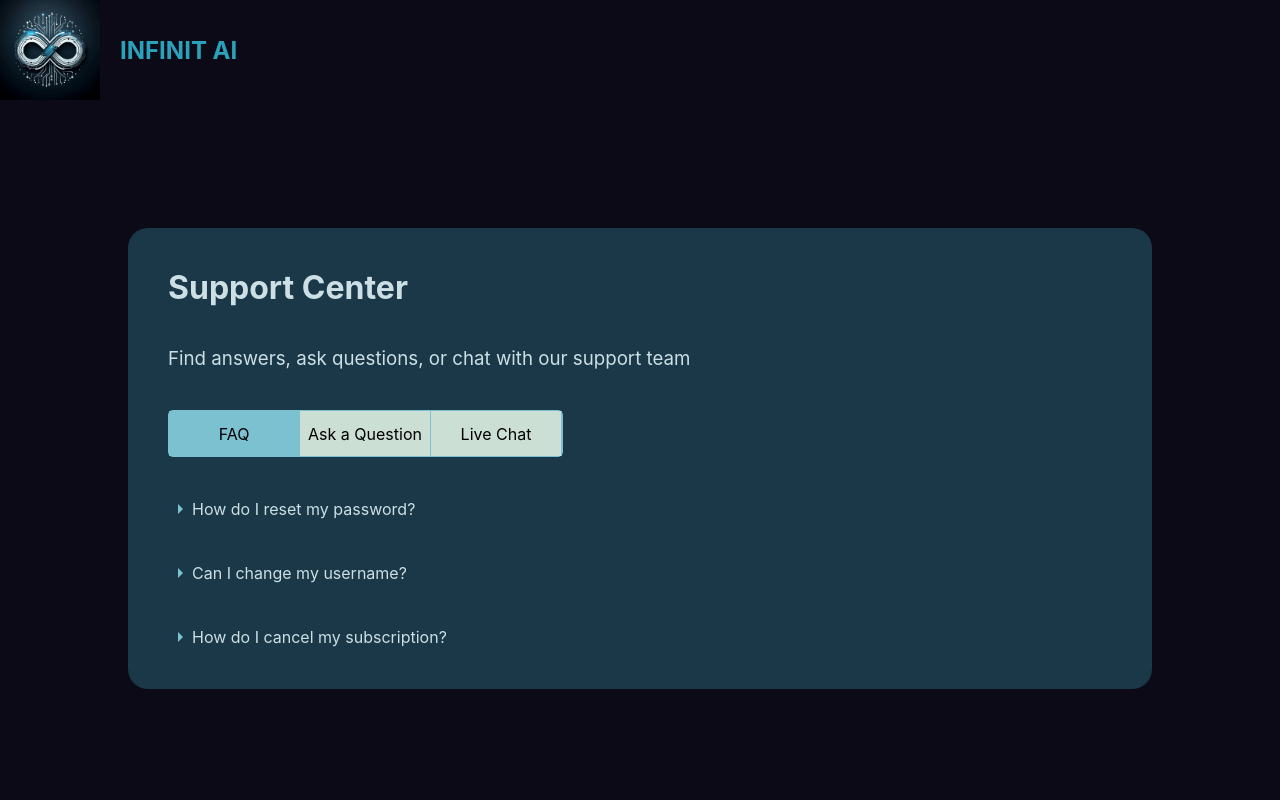
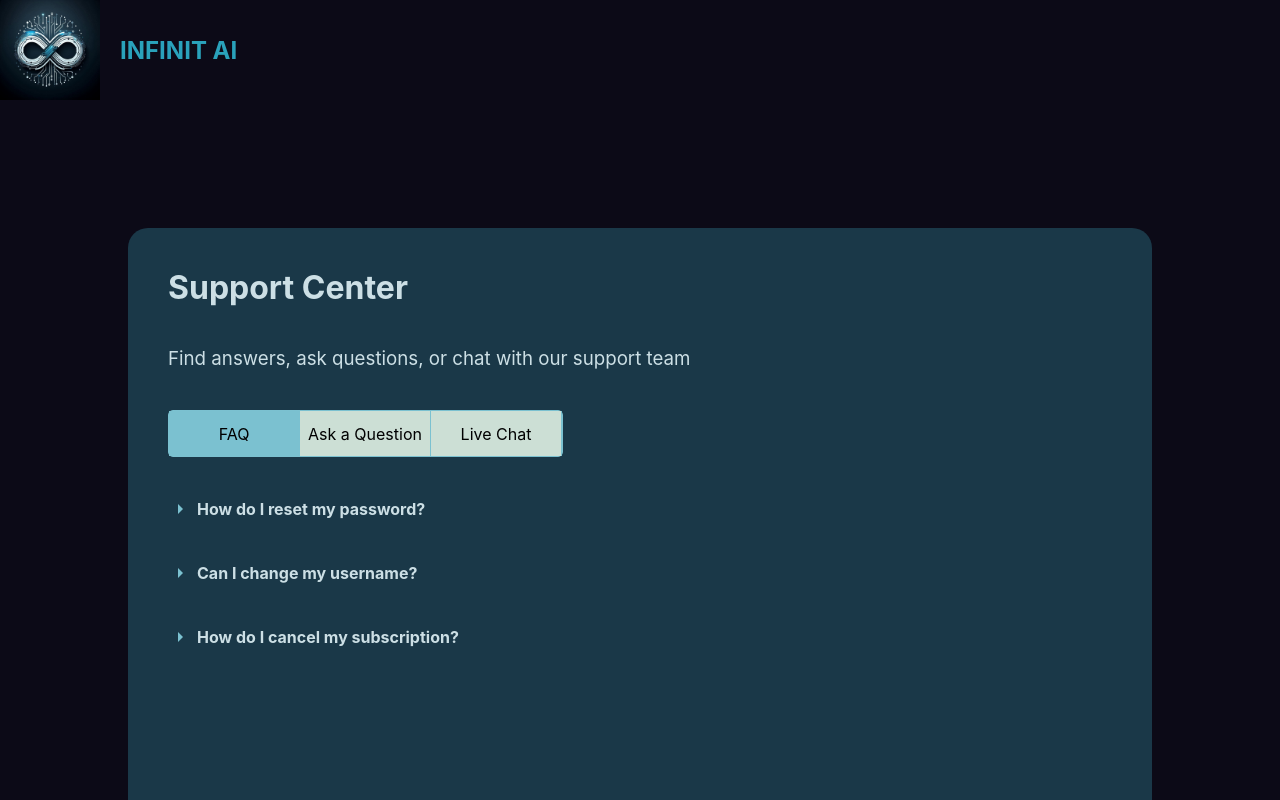
Before and after one commit to Fateme-Khalaj/InfinitAI-frontend, a React (Create React App) app: page /support in a window 1280 px wide. Shown: the top 800 px of the page. Built offline with nearby package versions, Linux system fonts and the light colour scheme.

Commit message:
support center-FAQ part 2

```diff
--- a/src/pages/Support/Components/FAQ.tsx
+++ b/src/pages/Support/Components/FAQ.tsx
@@ -1,39 +1,52 @@
-import React from "react";
+import React, { useState } from "react";
 import icons from "src/assets/icons";
 
-const FAQ: React.FC = () => (
+const FAQ: React.FC = () => {
+  const [activeIndices, setActiveIndices] = useState<number[]>([]);
+
+  const faqItems = [
+    { question: "How do I reset my password?", answer: "To reset your password, click on the 'Forgot Password' link on the login page. You will receive an email with instructions to create a new password." },
+    { question: "Can I change my username?", answer: "Yes, you can change your username in your account settings. Go to your profile and look for the 'Edit Username' option." },
+    { question: "How do I cancel my subscription?", answer: "To cancel your subscription, go to your account settings and find the 'Subscription' tab. Click on 'Cancel Subscription' and follow the prompts." }
+  ];
+
+  const handleItemClick = (index: number) => {
+    setActiveIndices(prevState =>
+      prevState.includes(index)
+        ? prevState.filter(item => item !== index)
+        : [...prevState, index]
+    );
+  };
+
+  return (
     <>
+      {faqItems.map((item, index) => (
+        <div key={index} style={{ margin: "40px", color: "#CCDFE5" }}>
           <div
             style={{
-        color: "#CCDFE5",
-        margin: "40px",
               display: "flex",
               alignItems: "center",
+              cursor: "pointer",
+              transition: "background-color 0.3s",
             }}
+            onClick={() => handleItemClick(index)}
           >
-      <img src={icons.arrowRight} /> How do I reset my password?
+            <img
+              src={activeIndices.includes(index) ? icons.arrowDown : icons.arrowRight}
+              alt="arrow"
+              style={{ transition: "transform 0.3s" }}
+            />
+            <span style={{ marginLeft: "5px", fontWeight: "bold" }}>{item.question}</span>
           </div>
-    <div
-      style={{
-        color: "#CCDFE5",
-        margin: "40px",
-        display: "flex",
-        alignItems: "center",
-      }}
-    >
-      <img src={icons.arrowRight} />Can I change my username?
+          {activeIndices.includes(index) && (
+            <div style={{ marginTop: "10px", paddingLeft: "45px", marginRight: "45px", lineHeight: "30px" }}>
+              {item.answer}
             </div>
-    <div
-      style={{
-        color: "#CCDFE5",
-        margin: "40px",
-        display: "flex",
-        alignItems: "center",
-      }}
-    >
-      <img src={icons.arrowRight} />How do I cancel my subscription?
+          )}
         </div>
+      ))}
     </>
   );
+};
 
 export default FAQ;
--- a/src/pages/Support/style.ts
+++ b/src/pages/Support/style.ts
@@ -2,7 +2,7 @@ import styled from "styled-components";
 
 export const SupportCenterContainer = styled.div`
   width: 80%;
-  height: fit-content;
+  height: 700px;
   background-color: #1a3848;
   border-radius: 20px;
 `;
```
Lines whose indentation alone changed are shown as unchanged.
